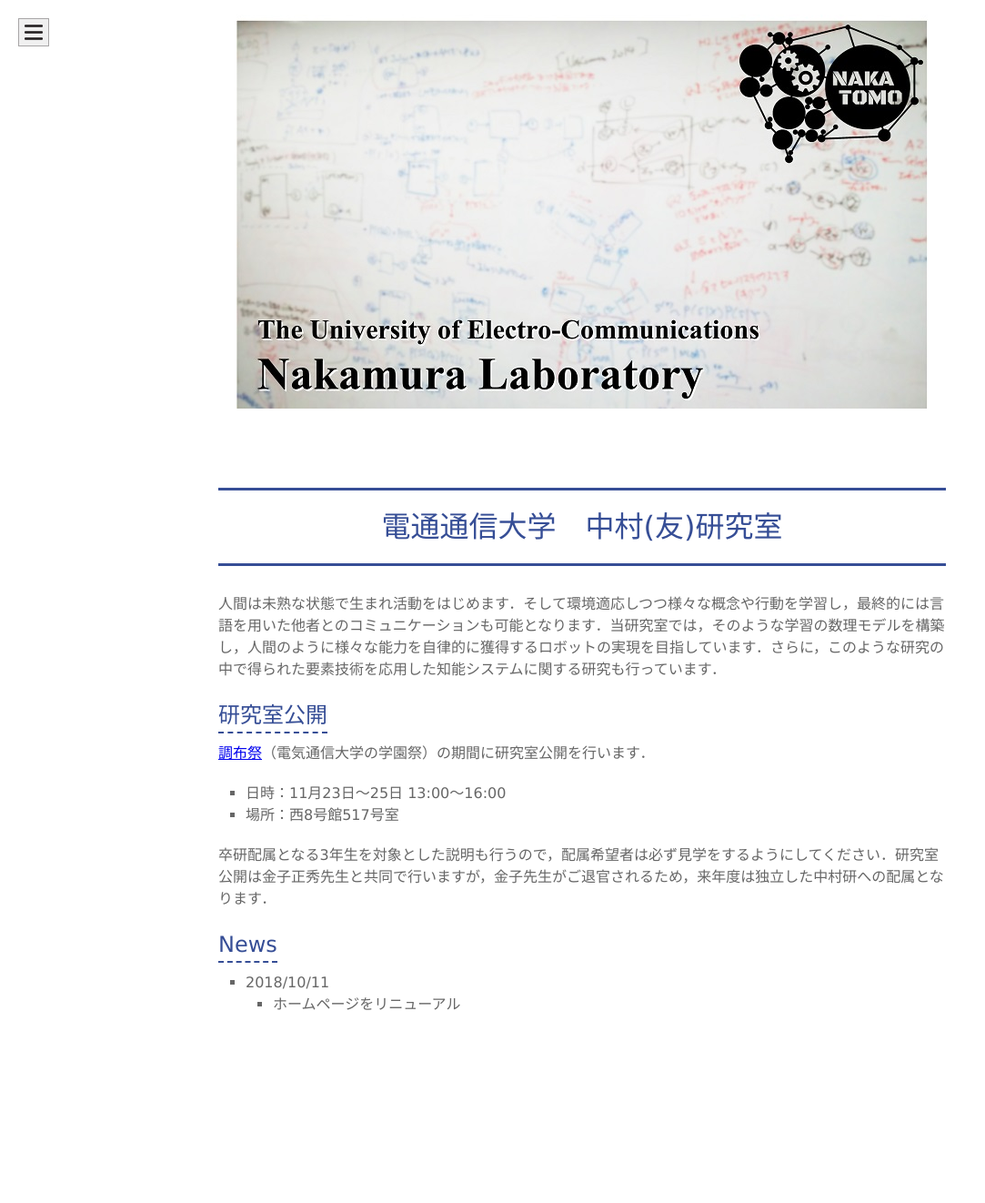
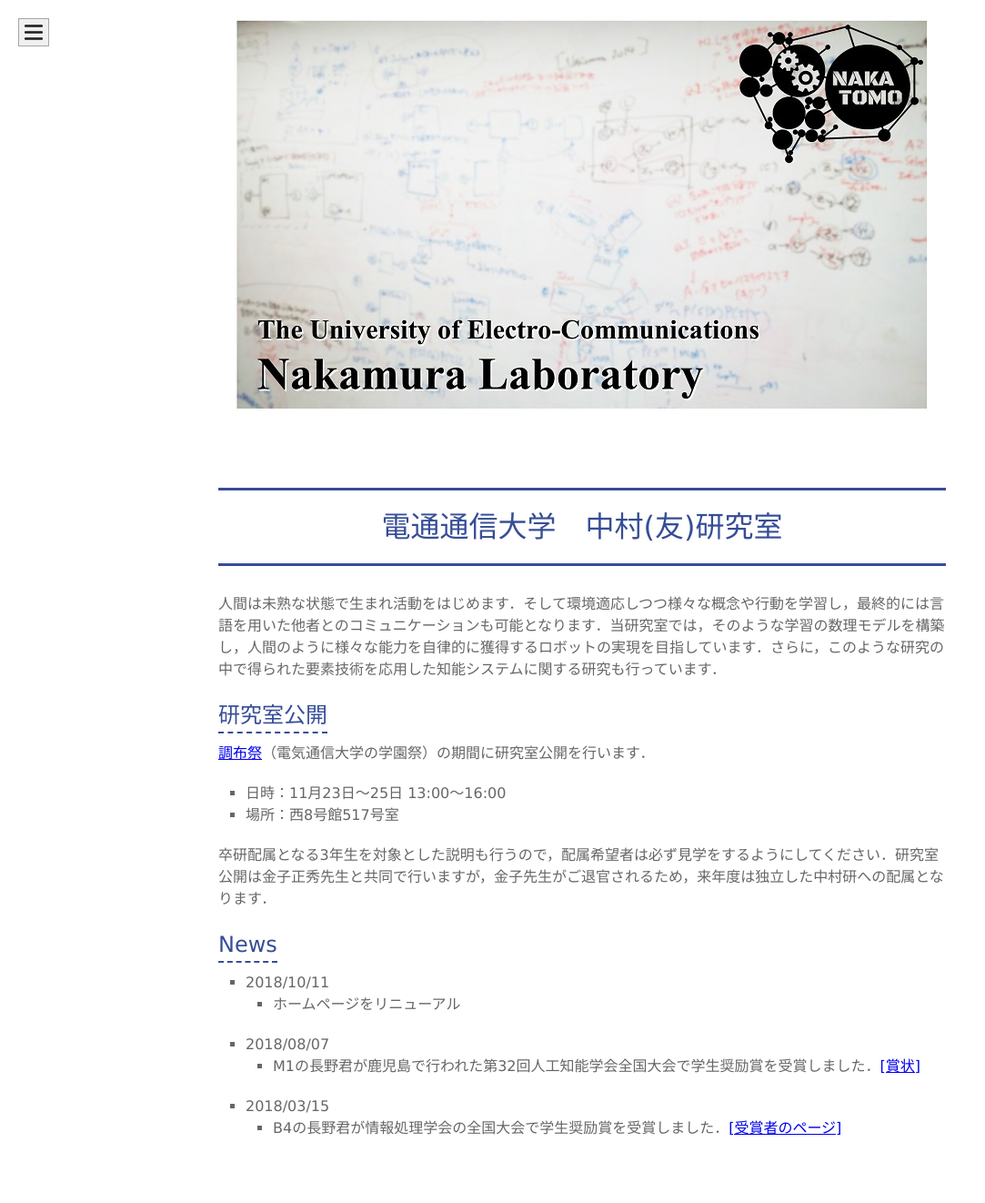
Before and after one commit to naka-lab/naka-lab.github.io, a Jekyll site: the page built from index.md, in a window 1280 px wide. Shown: the whole page at 91% size, without its empty margins (0-1083 px from the left). Built offline with Jekyll 4.4.1, drawn with Linux system fonts in a browser that asks for light colours; our own code applies the rules of GitHub Pages for plain Markdown files; before the commit the page ends 1186 px from its top, so only the background shows below that.

Commit message:
newsを追加

```diff
--- a/index.md
+++ b/index.md
@@ -15,3 +15,9 @@ layout: default
 ## News
 * 2018/10/11
 	* ホームページをリニューアル
+
+* 2018/08/07
+    * M1の長野君が鹿児島で行われた第32回人工知能学会全国大会で学生奨励賞を受賞しました．[[賞状]](news_imgs/180807.png)
+
+* 2018/03/15
+    * B4の長野君が情報処理学会の全国大会で学生奨励賞を受賞しました．[[受賞者のページ]](http://www.ipsj.or.jp/award/taikaigakusei.html)
```
